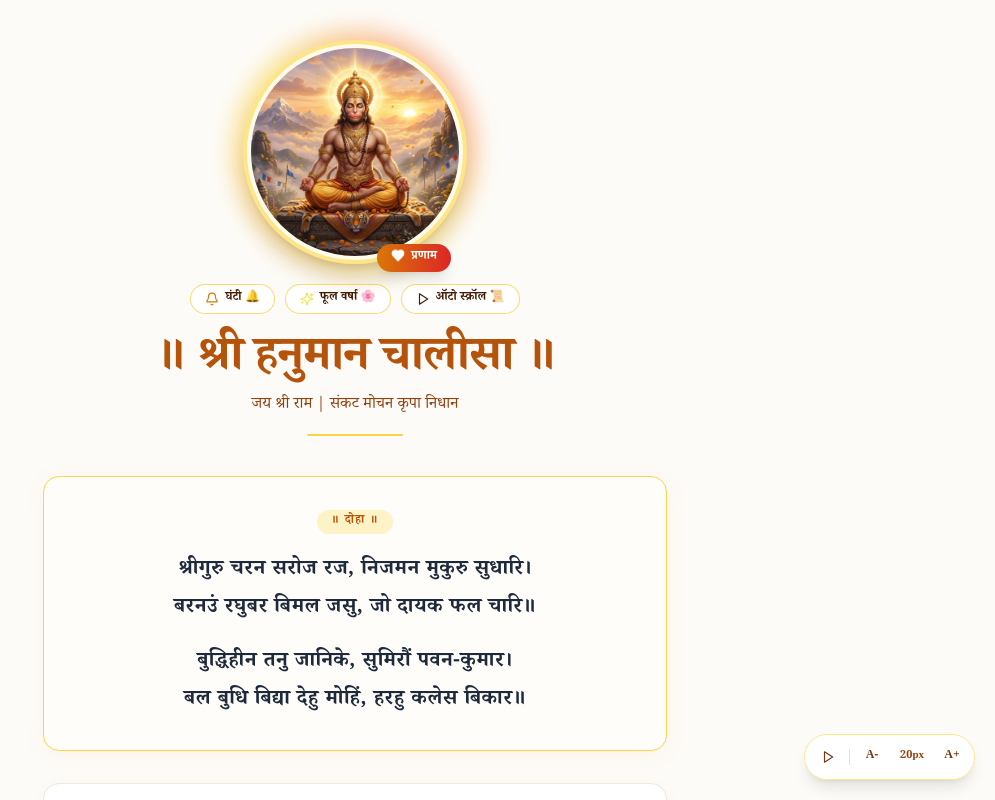
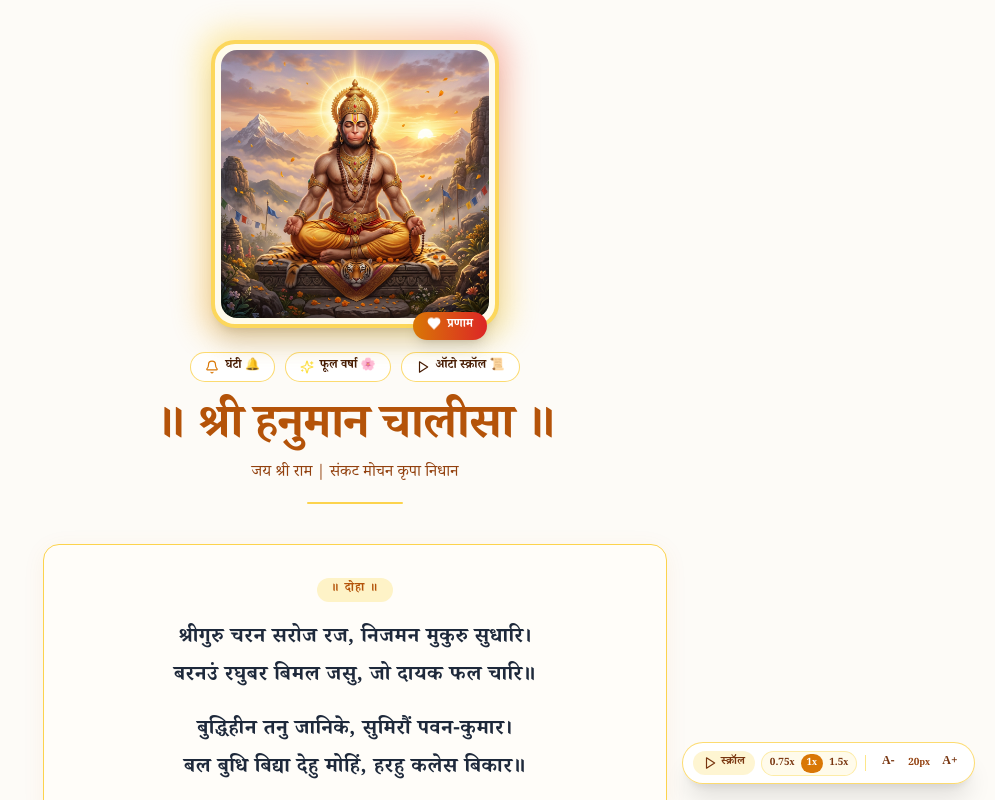
Before and after one commit to naveensingh575/hanumanChalisa, a React (Vite) app: page / in a window 1280 px wide. Shown: the top 800 px of the page, without its empty margins (285-1280 px from the left). Built offline with nearby package versions, Linux system fonts and the light colour scheme; a web font is replaced by a local one.

Commit message:
feat: enlarged square hero card, natural human reading pace auto-scroll with speed adjuster

```diff
--- a/package.json
+++ b/package.json
@@ -21,6 +21,7 @@
     "autoprefixer": "^10.4.20",
     "postcss": "^8.4.49",
     "tailwindcss": "^3.4.16",
+    "vercel": "^59.1.3",
     "vite": "^6.0.1"
   }
 }
--- a/src/App.jsx
+++ b/src/App.jsx
@@ -1,5 +1,5 @@
 import React, { useState, useEffect, useRef } from 'react';
-import { Bell, Sparkles, Heart, Play, Pause, ArrowDown } from 'lucide-react';
+import { Bell, Sparkles, Heart, Play, Pause } from 'lucide-react';
 import { openingDohas, chaupais, closingDoha } from './data/chalisaData';
 import { playTempleBell } from './utils/audioEngine';
 import confetti from 'canvas-confetti';
@@ -14,10 +14,11 @@ export default function App() {
   const [petalsActive, setPetalsActive] = useState(false);
   const [pranamCount, setPranamCount] = useState(0);
 
-  // Auto Scroll State
+  // Auto Scroll State: Default human reading speed multiplier = 1.0 (45 px/sec)
   const [autoScroll, setAutoScroll] = useState(false);
-  const [scrollSpeed, setScrollSpeed] = useState(1.5); // pixels per tick
+  const [speedMultiplier, setSpeedMultiplier] = useState(1.0); // 0.75x, 1.0x, 1.5x
   const scrollAnimRef = useRef(null);
+  const isUserInteractingRef = useRef(false);
 
   useEffect(() => {
     localStorage.setItem('hc_minimal_fontsize', fontSize.toString());
@@ -44,24 +45,43 @@ export default function App() {
     playTempleBell();
   };
 
-  // Auto Scroll Engine
+  // Pause auto-scroll on manual user touch or wheel interaction
+  useEffect(() => {
+    const handleUserScroll = () => {
+      if (autoScroll && !isUserInteractingRef.current) {
+        setAutoScroll(false);
+      }
+    };
+
+    window.addEventListener('wheel', handleUserScroll, { passive: true });
+    window.addEventListener('touchmove', handleUserScroll, { passive: true });
+
+    return () => {
+      window.removeEventListener('wheel', handleUserScroll);
+      window.removeEventListener('touchmove', handleUserScroll);
+    };
+  }, [autoScroll]);
+
+  // Auto Scroll Engine (Human reading pace: base 45 px/sec)
   useEffect(() => {
     if (!autoScroll) {
       if (scrollAnimRef.current) cancelAnimationFrame(scrollAnimRef.current);
       return;
     }
 
-    let lastTime = performance.now();
+    let lastTimestamp = performance.now();
+    const basePace = 45; // 45 pixels per second represents comfortable reading speed
 
-    const scrollLoop = (time) => {
-      const delta = (time - lastTime) / 1000;
-      lastTime = time;
+    const scrollLoop = (currentTimestamp) => {
+      const deltaSeconds = (currentTimestamp - lastTimestamp) / 1000;
+      lastTimestamp = currentTimestamp;
 
-      // Scroll smoothly down (e.g. ~35 pixels per second)
-      window.scrollBy(0, 35 * delta * (scrollSpeed / 1.5));
+      // Scroll smoothly down
+      const pixelsToScroll = basePace * speedMultiplier * deltaSeconds;
+      window.scrollBy(0, pixelsToScroll);
 
-      // Check if reached near bottom
-      if (window.innerHeight + window.scrollY >= document.body.offsetHeight - 40) {
+      // Check if reached the bottom of page
+      if (window.innerHeight + window.scrollY >= document.documentElement.scrollHeight - 30) {
         setAutoScroll(false);
         return;
       }
@@ -74,7 +94,7 @@ export default function App() {
     return () => {
       if (scrollAnimRef.current) cancelAnimationFrame(scrollAnimRef.current);
     };
-  }, [autoScroll, scrollSpeed]);
+  }, [autoScroll, speedMultiplier]);
 
   const toggleAutoScroll = () => {
     setAutoScroll(prev => !prev);
@@ -103,22 +123,22 @@ export default function App() {
       )}
 
       {/* Main Reading Container */}
-      <main className="w-full max-w-2xl mx-auto px-4 sm:px-6 pt-8 sm:pt-10 pb-24">
+      <main className="w-full max-w-2xl mx-auto px-4 sm:px-6 pt-8 sm:pt-10 pb-28">
 
         {/* ================= 1. HEADER / HERO SECTION ================= */}
         <header className="flex flex-col items-center text-center mb-8 sm:mb-10">
 
-          {/* Large High-Resolution Portrait with Glowing Halo */}
-          <div className="relative group mb-5">
-            {/* Soft Ambient Halo */}
-            <div className="absolute -inset-2 rounded-full bg-gradient-to-tr from-amber-500 via-yellow-400 to-red-500 opacity-60 blur-md group-hover:opacity-90 group-hover:blur-lg transition duration-700 animate-pulse-slow"></div>
+          {/* Enlarged Square Hero Image with Soft Rounded Corners & Glow */}
+          <div className="relative group mb-6">
+            {/* Ambient Divine Glow */}
+            <div className="absolute -inset-2 rounded-3xl bg-gradient-to-tr from-amber-500 via-yellow-400 to-red-500 opacity-40 blur-lg group-hover:opacity-70 group-hover:blur-xl transition duration-700"></div>
 
-            {/* Lord Hanuman in Dhyan Posture Image */}
-            <div className="relative w-44 h-44 sm:w-56 sm:h-56 rounded-full overflow-hidden border-4 border-amber-200 shadow-xl bg-amber-50 p-1">
+            {/* Enlarged Square Card (w-48 h-48 mobile to w-64 h-64 / w-72 h-72 desktop) */}
+            <div className="relative w-48 h-48 sm:w-64 sm:h-64 md:w-72 md:h-72 rounded-2xl sm:rounded-3xl overflow-hidden border-2 sm:border-4 border-amber-300/90 shadow-xl bg-amber-50 p-1.5 backdrop-blur-xs">
               <img
                 src="/assets/hanuman_dhyan.jpg"
                 alt="Lord Hanuman in Dhyan Posture - ध्यान मग्न श्री हनुमान जी"
-                className="w-full h-full object-cover object-center rounded-full transform group-hover:scale-105 transition-transform duration-700"
+                className="w-full h-full object-cover object-center rounded-xl sm:rounded-2xl transform group-hover:scale-102 transition-transform duration-700"
                 loading="eager"
               />
             </div>
@@ -127,7 +147,7 @@ export default function App() {
             <button
               onClick={handlePranam}
               title="पुष्पांजलि व प्रणाम अर्पित करें"
-              className="absolute -bottom-2 right-2 sm:right-4 flex items-center gap-1.5 px-3.5 py-1.5 rounded-full bg-gradient-to-r from-amber-600 to-red-600 hover:from-amber-500 hover:to-red-500 text-white text-xs font-semibold shadow-lg active:scale-95 transition-all"
+              className="absolute -bottom-3 right-2 sm:right-3 flex items-center gap-1.5 px-3.5 py-1.5 rounded-full bg-gradient-to-r from-amber-600 to-red-600 hover:from-amber-500 hover:to-red-500 text-white text-xs font-semibold shadow-lg active:scale-95 transition-all"
             >
               <Heart className="w-3.5 h-3.5 fill-current animate-bounce" />
               <span>प्रणाम {pranamCount > 0 && `(${pranamCount})`}</span>
@@ -161,7 +181,7 @@ export default function App() {
               <span>{petalsActive ? 'पुष्प वर्षा (चालू) 🌸' : 'फूल वर्षा 🌸'}</span>
             </button>
 
-            {/* Auto Scroll Mode (📜) */}
+            {/* Auto Scroll Toggle */}
             <button
               onClick={toggleAutoScroll}
               className={`flex items-center gap-1.5 px-3.5 py-1.5 rounded-full border text-xs font-semibold transition active:scale-95 ${
@@ -177,12 +197,12 @@ export default function App() {
 
           </div>
 
-          {/* Heading */}
+          {/* Main Title */}
           <h1 className="text-3xl sm:text-4xl md:text-5xl font-bold tracking-tight text-[#B45309] drop-shadow-xs mb-2">
             ॥ श्री हनुमान चालीसा ॥
           </h1>
 
-          {/* Subheading */}
+          {/* Subtitle */}
           <p className="text-sm sm:text-base text-amber-800 font-medium">
             जय श्री राम | संकट मोचन कृपा निधान
           </p>
@@ -222,7 +242,7 @@ export default function App() {
               </span>
             </div>
 
-            {/* Continuous Seamless Flow of all 40 Chaupais - Pure verses without numbers */}
+            {/* Continuous Seamless Flow of all 40 Chaupais */}
             <div
               className="font-medium leading-relaxed tracking-wide text-[#1E293B] space-y-5 text-center sm:text-left divide-y divide-amber-100/70"
               style={{ fontSize: `${fontSize}px` }}
@@ -270,27 +290,54 @@ export default function App() {
 
       </main>
 
-      {/* ================= 6. FLOATING FONT SIZE & AUTO-SCROLL CONTROLLER ================= */}
-      <aside aria-label="Reading Controls" className="fixed bottom-5 right-5 z-40">
-        <div className="flex items-center gap-1.5 bg-white/95 border border-amber-200 shadow-lg rounded-full p-1.5 backdrop-blur-sm">
+      {/* ================= 6. FLOATING DOCK: FONT SIZE & AUTO-SCROLL UTILITY ================= */}
+      <aside aria-label="Reading Controls" className="fixed bottom-4 left-1/2 -translate-x-1/2 sm:left-auto sm:right-5 sm:translate-x-0 z-40 max-w-[95vw]">
+        <div className="flex items-center gap-1 sm:gap-1.5 bg-white/95 border border-amber-300/80 shadow-xl rounded-full px-2.5 py-1.5 backdrop-blur-md">
 
-          {/* Quick Auto Scroll Toggle in Floating Pill */}
+          {/* Auto Scroll Play/Pause Button */}
           <button
             onClick={toggleAutoScroll}
-            className={`w-8 h-8 rounded-full flex items-center justify-center text-xs transition active:scale-95 ${
-              autoScroll ? 'bg-green-600 text-white animate-pulse' : 'text-amber-900 hover:bg-amber-100'
+            className={`px-2.5 py-1 rounded-full text-xs font-bold flex items-center gap-1 transition active:scale-95 ${
+              autoScroll ? 'bg-green-600 text-white shadow-sm animate-pulse' : 'bg-amber-100/80 text-amber-900 hover:bg-amber-200'
             }`}
             title={autoScroll ? 'ऑटो स्क्रॉल रोकें' : 'ऑटो स्क्रॉल चालू करें'}
           >
-            {autoScroll ? <Pause className="w-3.5 h-3.5" /> : <Play className="w-3.5 h-3.5 ml-0.5" />}
+            {autoScroll ? <Pause className="w-3.5 h-3.5" /> : <Play className="w-3.5 h-3.5" />}
+            <span className="text-[11px]">{autoScroll ? 'चल रहा है' : 'स्क्रॉल'}</span>
           </button>
 
-          <div className="w-[1px] h-4 bg-amber-200"></div>
+          {/* Speed Selector (0.75x, 1x, 1.5x) */}
+          <div className="flex items-center bg-amber-50 rounded-full p-0.5 border border-amber-200/70">
+            {[
+              { val: 0.75, label: '0.75x', title: 'धीमी गति (Slow)' },
+              { val: 1.0, label: '1x', title: 'सामान्य गति (Normal Reading)' },
+              { val: 1.5, label: '1.5x', title: 'तेज़ गति (Fast)' }
+            ].map(({ val, label, title }) => (
+              <button
+                key={val}
+                onClick={() => {
+                  setSpeedMultiplier(val);
+                  if (!autoScroll) setAutoScroll(true);
+                }}
+                className={`px-1.5 py-0.5 rounded-full text-[10px] font-bold transition ${
+                  speedMultiplier === val
+                    ? 'bg-amber-600 text-white shadow-xs'
+                    : 'text-amber-900 hover:bg-amber-200/60'
+                }`}
+                title={title}
+              >
+                {label}
+              </button>
+            ))}
+          </div>
 
-          {/* Font Size Buttons */}
+          <div className="w-[1px] h-4 bg-amber-200 mx-0.5"></div>
+
+          {/* Font Size Adjusters */}
+          <div className="flex items-center gap-0.5">
             <button
               onClick={decreaseFontSize}
-            className="w-8 h-8 rounded-full flex items-center justify-center text-xs font-bold text-amber-900 hover:bg-amber-100 transition active:scale-95"
+              className="w-7 h-7 rounded-full flex items-center justify-center text-xs font-bold text-amber-900 hover:bg-amber-100 transition active:scale-95"
               title="अक्षर छोटा करें (A-)"
             >
               A-
@@ -298,7 +345,7 @@ export default function App() {
 
             <button
               onClick={resetFontSize}
-            className="px-1.5 h-8 rounded-full flex items-center justify-center text-[11px] font-semibold text-amber-800 hover:bg-amber-50 transition"
+              className="px-1 h-7 rounded-full flex items-center justify-center text-[10px] font-semibold text-amber-800 hover:bg-amber-50 transition"
               title="सामान्य आकार (Reset)"
             >
               {fontSize}px
@@ -306,11 +353,12 @@ export default function App() {
 
             <button
               onClick={increaseFontSize}
-            className="w-8 h-8 rounded-full flex items-center justify-center text-xs font-bold text-amber-900 hover:bg-amber-100 transition active:scale-95"
+              className="w-7 h-7 rounded-full flex items-center justify-center text-xs font-bold text-amber-900 hover:bg-amber-100 transition active:scale-95"
               title="अक्षर बड़ा करें (A+)"
             >
               A+
             </button>
+          </div>
 
         </div>
       </aside>
```
Also changed, not shown: 2 other files (tests, documents, lock files or other folders). Lines whose indentation alone changed are shown as unchanged.
